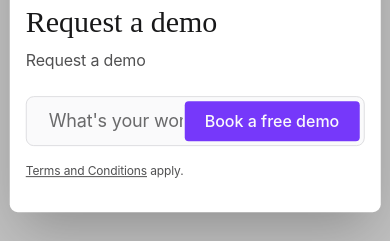
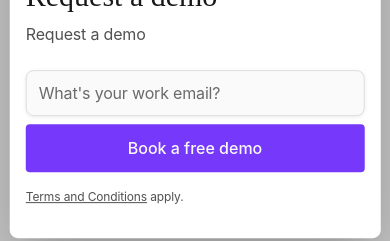
Before and after one commit to joebalzac/vimeo-widget-uploader, a React (Vite) app: page / in a window 390 px wide. Shown: the part 492-733 px from the top of the page. Built offline with nearby package versions, Linux system fonts and the light colour scheme.

Commit message:
updates mobile input and button

```diff
--- a/src/components/MultiFormStyling.css
+++ b/src/components/MultiFormStyling.css
@@ -331,8 +331,33 @@
   }
 
   .emailCapture {
+    flex-direction: column;
     width: 100%;
     max-width: 345px;
     margin: 0 auto;
+    padding: 0;
+    gap: 8px;
+    height: auto;
+    border: none;
+    background: transparent;
+    box-shadow: none;
+  }
+
+  .emailCapture__input {
+    width: 100%;
+    font-size: 16px;
+    padding: 10px 12px;
+    border: 1px solid #dedee1;
+    border-radius: 8px;
+    background: #fafafb;
+    box-shadow: 0px 1px 4px 0px rgba(0, 0, 0, 0.08);
+    box-sizing: border-box;
+  }
+
+  .emailCapture__btn {
+    width: 100% !important;
+    height: 48px;
+    padding: 12px 24px;
+    border-radius: 4px;
   }
 }
```
